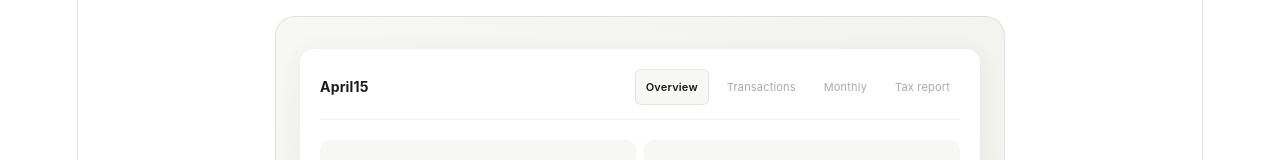
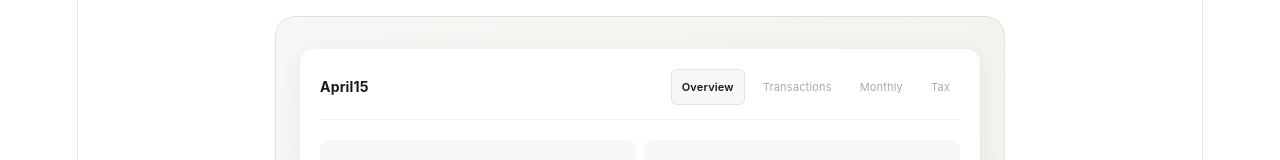
Before and after one commit to arahal27/April15, a React (Vite) app: page / in a window 1280 px wide. Shown: the part 590-750 px from the top of the page. Built offline with nearby package versions, Linux system fonts and the light colour scheme; no server answers.

Commit message:
fix tax tab in landing mockup

```diff
--- a/src/pages/Landing.jsx
+++ b/src/pages/Landing.jsx
@@ -77,7 +77,7 @@ export default function Landing() {
         <div style={s.mockupInner}>
           <div style={s.mockupNav}>
             <span style={s.mockupLogo}>April15</span>
-            {['Overview','Transactions','Monthly','Tax report'].map((t,i) => (
+           {['Overview','Transactions','Monthly','Tax'].map((t,i) => (
               <span key={t} style={s.mockupTab(i===0)}>{t}</span>
             ))}
           </div>
```
